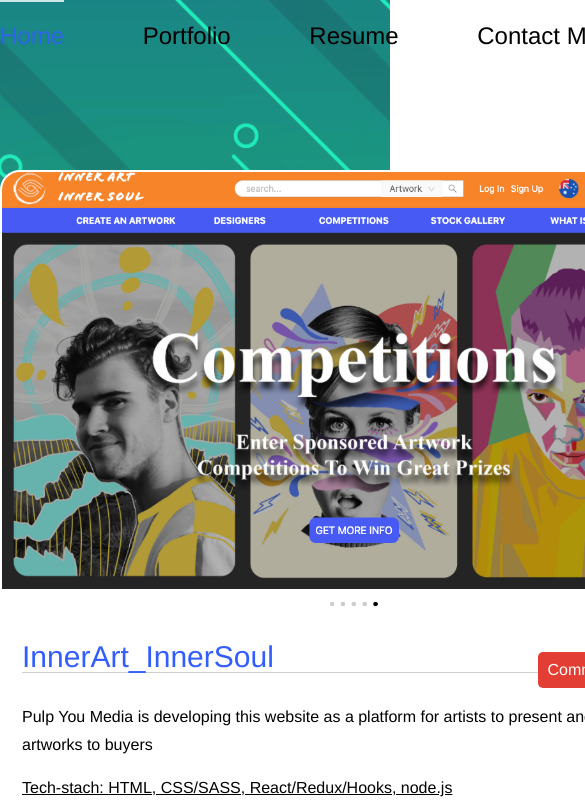
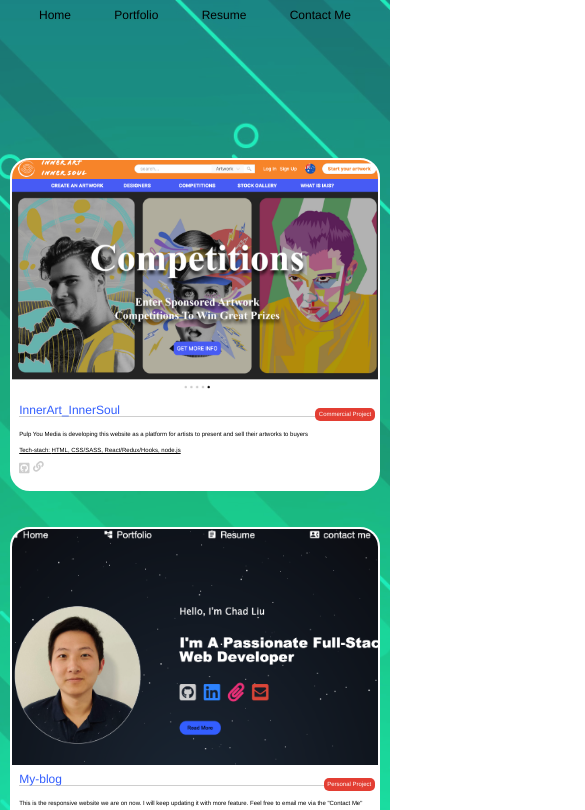
Before and after one commit to Modraut/my-blog, a React (Create React App) app: page /portfolio in a window 390 px wide. Shown: the top 810 px of the page, 585 px wide, since content can reach past the window. Built offline with nearby package versions, Linux system fonts and the light colour scheme.

Commit message:
updated partly to have a look

```diff
--- a/src/common/components/Navbar/style.scss
+++ b/src/common/components/Navbar/style.scss
@@ -16,19 +16,19 @@
   > nav {
     width: 80%;
     margin: 0 auto;
-    min-width: 600px;
+    min-width: 40rem;
     > ul {
       // background: lightblue;
       // color: #4b4b4c;
       display: flex;
-      height: 70px;
+      height: 4.5rem;
       // border-bottom: 1px solid #cecece;
       justify-content: space-between;
       align-items: center;
       li {
         height: 100%;
         // line-height: 50px;
-        font-size: 24px;
+        font-size: 2rem;
         display: flex;
         align-items: center;
         box-sizing: border-box;
@@ -56,7 +56,7 @@
     }
   }
 
-  @media (max-width: 800px) {
+  @media (max-width: 55rem) {
     li > a {
       > svg {
         display: none;
--- a/src/pages/ContactMe/index.js
+++ b/src/pages/ContactMe/index.js
@@ -7,7 +7,7 @@ import { faGithubSquare, faLinkedin } from '@fortawesome/free-brands-svg-icons';
 import { faPaperclip, faEnvelopeSquare  } from '@fortawesome/free-solid-svg-icons';
 import portrait from "../../common/assets/images/Homepage/portrait.jpeg";
 import { Link } from "react-router-dom";
-import { TextField, FormControl, InputLabel, Input, FormHelperText  } from '@material-ui/core';
+import { TextField, FormControl, InputLabel, Input, FormHelperText, makeStyles  } from '@material-ui/core';
 
 import swal from "sweetalert"
 
@@ -75,6 +75,7 @@ export const ContactMe = () => {
     <form className="contactMe" onSubmit={(e)=>handleSubmit(e)}>
       <h3>Contact Me</h3>
       <TextField
+        className="contactMe__input"
         onChange={handleInputChange} variant="outlined" fullWidth={true} autoComplete="off"
         label="Your Name"
         value={values.name}
@@ -83,6 +84,7 @@ export const ContactMe = () => {
         helperText={errors.name}
       />
       <TextField
+        className="contactMe__input"
         onChange={handleInputChange} variant="outlined" fullWidth={true} autoComplete="off"
         label="Email Address"
         value={values.email}
@@ -91,6 +93,7 @@ export const ContactMe = () => {
         helperText={errors.email}
         />
       <TextField
+        className="contactMe__input"
         onChange={handleInputChange} variant="outlined" fullWidth={true} autoComplete="off"
         label="Message"
         value={values.message}
@@ -103,7 +106,7 @@ export const ContactMe = () => {
         helperText={errors.message}
       />
       <input
-        className="contactMe-submit"
+        className="contactMe__submit"
         type="submit"
         value="Send Message"
       />
--- a/src/pages/ContactMe/style.scss
+++ b/src/pages/ContactMe/style.scss
@@ -2,31 +2,46 @@
 
 .contactMe {
   background: #eeeeee;
-  width: 400px;
-  // margin: 200px 400px;
+  width: 25rem;
   font-size: 30px;
-  width: 450px;
+  width: 30rem;
   margin: 0 auto;
-  height: 600px;
+  height: 38rem;
   border-radius: 5px;
-  padding: 50px 40px;
+  padding: 3rem 2.5rem;
   box-sizing: border-box;
   h3 {
-    font-size: 35px;
+    font-size: 2.5rem;
     text-align: center;
-    margin-bottom: 30px;
+    margin-bottom: 2rem;
+    @media (max-width: 500px) {
+      margin-bottom: 0;
+    }
   }
   > div:not(.contactMe-submit) {
     display: block;
-    margin-bottom: 40px;
+    margin-bottom: 2.5rem;
+    @media (max-width: 500px) {
+      margin-bottom: 1rem;
+    }
   }
-  &-submit {
+  @media (max-width: 500px) {
+    &__input {
+      // height: 3rem;
+      .MuiOutlinedInput-input {
+        padding: 1.5rem;
+      }
+      .MuiOutlinedInput-multiline {
+        padding: 0rem;
+      }
+    }
+  }
+  &__submit {
     width: 100%;
-    height: 50px;
+    height: 3rem;
     border-radius: 5px;
     background-image: linear-gradient(90deg, #1f89d0, #84389f);
     color: #eeeeee;
-    font-size: 16px;
     border: none;
     cursor: pointer;
   }
--- a/src/pages/Homepage/index.js
+++ b/src/pages/Homepage/index.js
@@ -12,14 +12,14 @@ import { Link, NavLink } from "react-router-dom";
 export const Homepage = () => {
   return(
     <div className="homepage">
-      <div className="homepage-main">
-        <div className="homepage-main-left">
-          <img src={portrait} />
+      <div className="homepage__main">
+        <div className="homepage__main__portrait">
+          <img src={portrait} alt="portrait missing" />
         </div>
-        <div className="homepage-main-right">
+        <div className="homepage__main__right">
           <h3>Hello, I'm Chad Liu</h3>
           <p>I'm a passionate full-stack web developer</p>
-          <ul className="homepage-main-right-links">
+          <ul className="homepage__main__right__links">
             <li><a href="https://github.com/Modraut?tab=repositories" target="_blank" >
               <FontAwesomeIcon size="3x" icon={faGithubSquare} color="#CECECE" />
             </a></li>
@@ -29,11 +29,11 @@ export const Homepage = () => {
             <li><Link to="/resume">
               <FontAwesomeIcon size="3x" icon={faPaperclip} color="#EC2F78" />
             </Link></li>
-            <li><Link to="/contact-me">
+            <li><Link to="/contact__me">
               <FontAwesomeIcon size="3x" icon={faEnvelopeSquare} color="#DB4438" />
             </Link></li>
           </ul>
-          <div className="homepage-main-right-button">
+          <div className="homepage__main__right__button">
             <NavLink to="/portfolio"><button>Read More</button></NavLink>
           </div>
         </div>
--- a/src/pages/Homepage/style.scss
+++ b/src/pages/Homepage/style.scss
@@ -2,50 +2,50 @@
 
 .homepage {
   margin: 0 auto;
-  min-width: 500px;
-  max-width: 900px;
-  &-main {
+  min-width: 30rem;
+  max-width: 55rem;
+  &__main {
     display: flex;
     justify-content: space-between;
     // background: darkblue;
-    padding-top: 70px;
+    padding-top: 4.5rem;
     // position: absolute;
     // top: 220px;
-    &-left {
+    &__portrait {
       flex-shrink: 0;
-      margin-right: 100px;
+      margin-right: 6rem;
       > img {
-        height: 350px;
+        height: 20rem;
         border-radius: 50%;
         border: 1px solid white;
       }
     }
-    &-right {
+    &__right {
       // background: lightblue;
       color: white;
       // font-family: 'Comic Sans MS', cursive, sans-serif;
       > h3 {
         // margin-top: 30px;
-        font-size: 24px;
+        font-size: 1.5rem;
         font-family: 'Lucida Sans Unicode', 'Lucida Grande', sans-serif;
       }
       > p {
         text-transform: capitalize;
-        margin-top: 50px;
-        font-size: 36px;
+        margin-top: 3rem;
+        font-size: 2.5rem;
         font-family: 'Arial Black', Gadget, sans-serif;
       }
-      &-links {
+      &__links {
         display: flex;
-        margin-top: 50px;
+        margin-top: 3rem;
         > li {
-          margin-right: 20px;
+          margin-right: 1.25rem;
         }
       }
-      &-button {
-        margin-top: 50px;
+      &__button {
+        margin-top: 3rem;
         > a {
-          padding: 10px 20px;
+          padding: 0.6rem 1.25rem;
           // background: #325eff;
           background: #2b84ff;
           border-radius: 20px;
--- a/src/pages/Portfolio/index.js
+++ b/src/pages/Portfolio/index.js
@@ -64,12 +64,12 @@ export const Portfolio = () => {
         projects.map((item)=>{
           const {type, title, description, stack, pic, github, website } = item;
           return(
-            <section className="portfolio-item">
-              <div className="portfolio-item-pic">
+            <section className="portfolio__item">
+              <div className="portfolio__item__pic">
                 <img  src={pic} alt="" />
-                <div className="portfolio-item-pic-cover"/>
+                <div className="portfolio__item__pic__cover"/>
               </div>
-              <div className="portfolio-item-details" >
+              <div className="portfolio__item__details" >
                 <span>{type} </span>
                 <h3>{title} </h3>
                 <p>{description} </p>
--- a/src/pages/Portfolio/style.scss
+++ b/src/pages/Portfolio/style.scss
@@ -1,16 +1,16 @@
 @import '../../common/commonStylesheet.scss';
 
 .portfolio {
-  width: 1000px;
+  width: 60rem;
   margin: 0 auto;
-  padding: 20px 0 100px;
-  &-item {
+  padding: 1.25rem 0 6rem;
+  &__item {
     position: relative;
-    margin-bottom: 100px;
+    margin-bottom: 6rem;
 
-    &-pic {
+    &__pic {
       border: 2px solid white;
-      width: 750px;
+      width: 45rem;
       border-radius: 13px;
       overflow: hidden;
       img {
@@ -18,20 +18,20 @@
         width: 100%;
       }
     }
-    &-details {
+    &__details {
       border-radius: 5px;
-      width: 550px;
-      height: 200px;
+      width: 35rem;
+      height: 13rem;
       position: absolute;
       z-index: 3;
       right: 0;
-      bottom: 50px;
+      bottom: 3rem;
       background: white;
-      padding: 20px;
+      padding: 1.25rem;
       border: 1px solid #cecece;
       h3 {
-        font-size: 30px;
-        margin-bottom: 30px;
+        font-size: 2rem;
+        margin-bottom: 2rem;
         color: #325efe;
         border-bottom: 1px solid #cecece;
         // &::after {
@@ -42,23 +42,23 @@
       }
       span {
         float: right;
-        margin-top: 10px;
+        margin-top: 0.7rem;
         background: #e33e33;
         color: white;
-        padding: 10px;
+        padding: 0.6rem;
         border-radius: 5px;
       }
       p {
-        line-height: 28px;
+        line-height: 1.75rem;
         &:nth-of-type(2) {
           text-decoration: underline;
         }
-        margin-bottom: 15px;
+        margin-bottom: 1rem;
       }
       a {
-        padding-right: 10px;
+        padding-right: 0.6rem;
         &:nth-of-type(2) {
-          font-size: 14px;
+          font-size: 0.9rem;
           position: relative;
           top: -2px;
         }
@@ -66,22 +66,22 @@
     }
   }
 }
-@media (max-width: 1000px) {
+@media (max-width: 60rem) {
   .portfolio {
     width: 95%;
-    min-width: 700px;
-    &-item {
+    min-width: 45rem;
+    &__item {
       background: white;
       border: 2px solid white;
       border-radius: 20px;
       overflow: hidden;
-      &-pic {
+      &__pic {
         border: none;
         width: 101%;
         border-radius: 0;
         // border-bottom: 1px solid #cecece;
       }
-      &-details {
+      &__details {
         width: 97%;
         position: static;
         border-radius: 0;
--- a/src/style.scss
+++ b/src/style.scss
@@ -1,3 +1,9 @@
+html {
+  font-size: 16px;
+  @media (max-width: 500px) {
+    font-size: 6px;
+  }
+}
 .app {
   position: relative;
   &__background {
@@ -10,6 +16,7 @@
     top: 0;
     left: 0;
     width: 100%;
+    // width: 100px;
     height: 100%;
     min-height: 100vh;
     z-index: -3;
```
Also changed, not shown: src/common/components/backgroundImage/background.md (added, +1 -0 lines).
